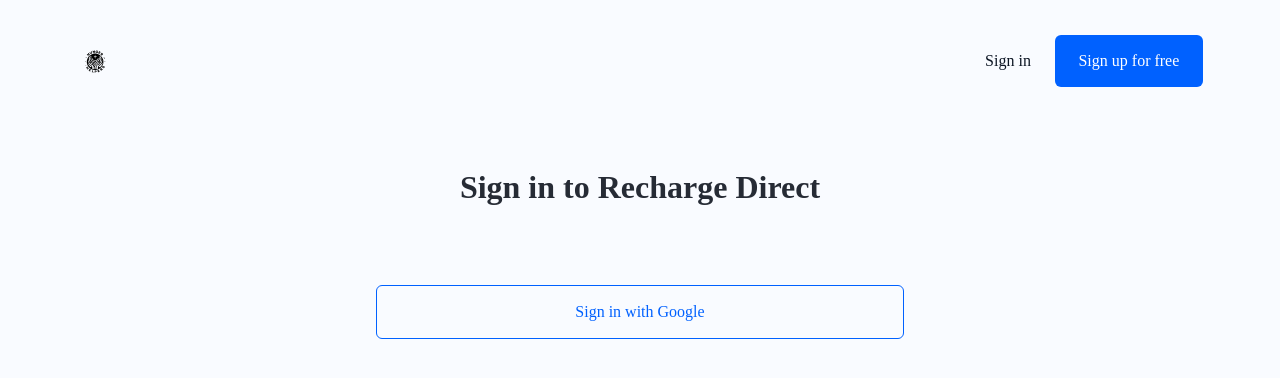
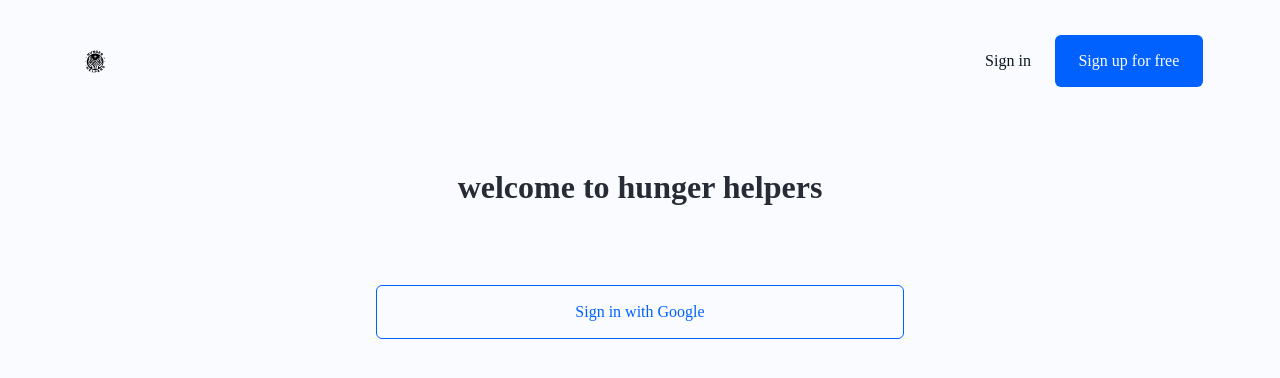
Before and after one commit to mokshdudeja/team-hunger-helpers, a React (Create React App) app: page / in a window 1280 px wide. Shown: the top 378 px of the page. Built offline with nearby package versions, Linux system fonts and the light colour scheme.

Commit message:
Update index.jsx

```diff
--- a/src/pages/Twitterlogin/index.jsx
+++ b/src/pages/Twitterlogin/index.jsx
@@ -78,7 +78,7 @@
             className="md:text-3xl sm:text-[28px] text-[32px] text-blue_gray-900"
             size="txtGilroySemiBold32"
           >
-            Sign in to Recharge Direct
+            welcome to hunger helpers
           </Text>
           <div className="flex flex-col items-start justify-start w-full">
             <div className="flex-col gap-1.5 hidden items-start justify-start rounded-lg w-full">
@@ -144,7 +144,7 @@
                 className="cursor-pointer font-medium hidden min-w-[528px] sm:min-w-full text-base text-center"
                 variant="outline"
               >
-                Sign in with Facebook
+                open map
               </Button>
               <div className="border border-blue-A700 border-solid flex-col hidden items-center justify-end p-3 rounded-md w-full">
                 <div className="flex flex-row gap-2 items-start justify-center w-[36%] md:w-full">
```
